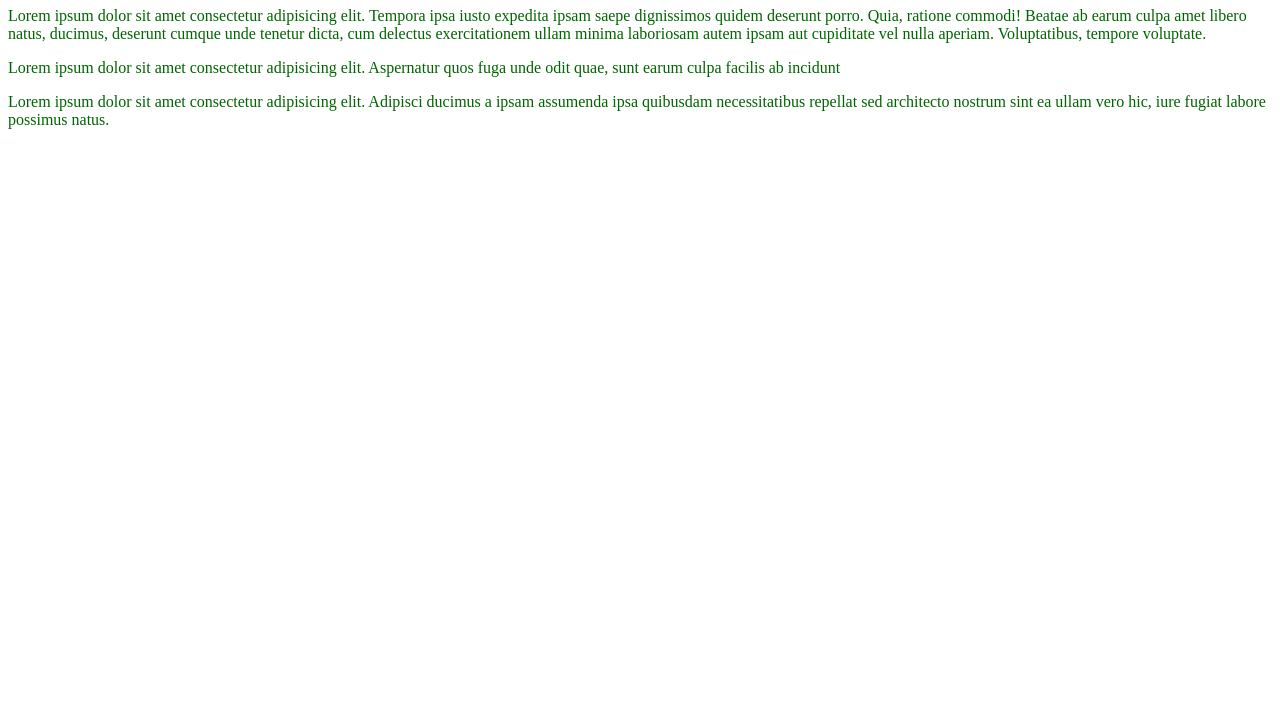
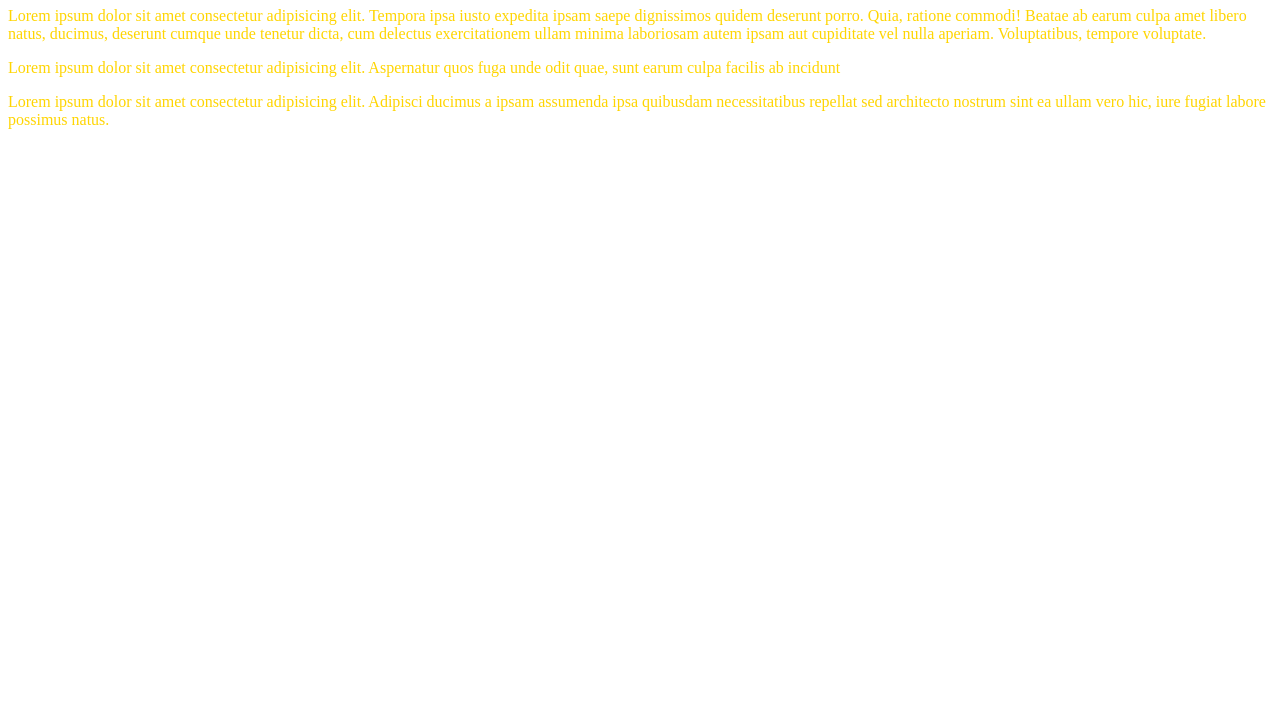
Before and after one commit to devshourovpro/my-second-repo, a plain HTML site: page index.html in a window 1280 px wide. Shown: the part 73-800 px from the top of the page. Drawn offline with Linux system fonts and the light colour scheme.

Commit message:
color change

```diff
--- a/style.css
+++ b/style.css
@@ -1,3 +1,3 @@
 p{
-    color: darkgreen;
+    color: rgb(255, 213, 2);
 }
```
